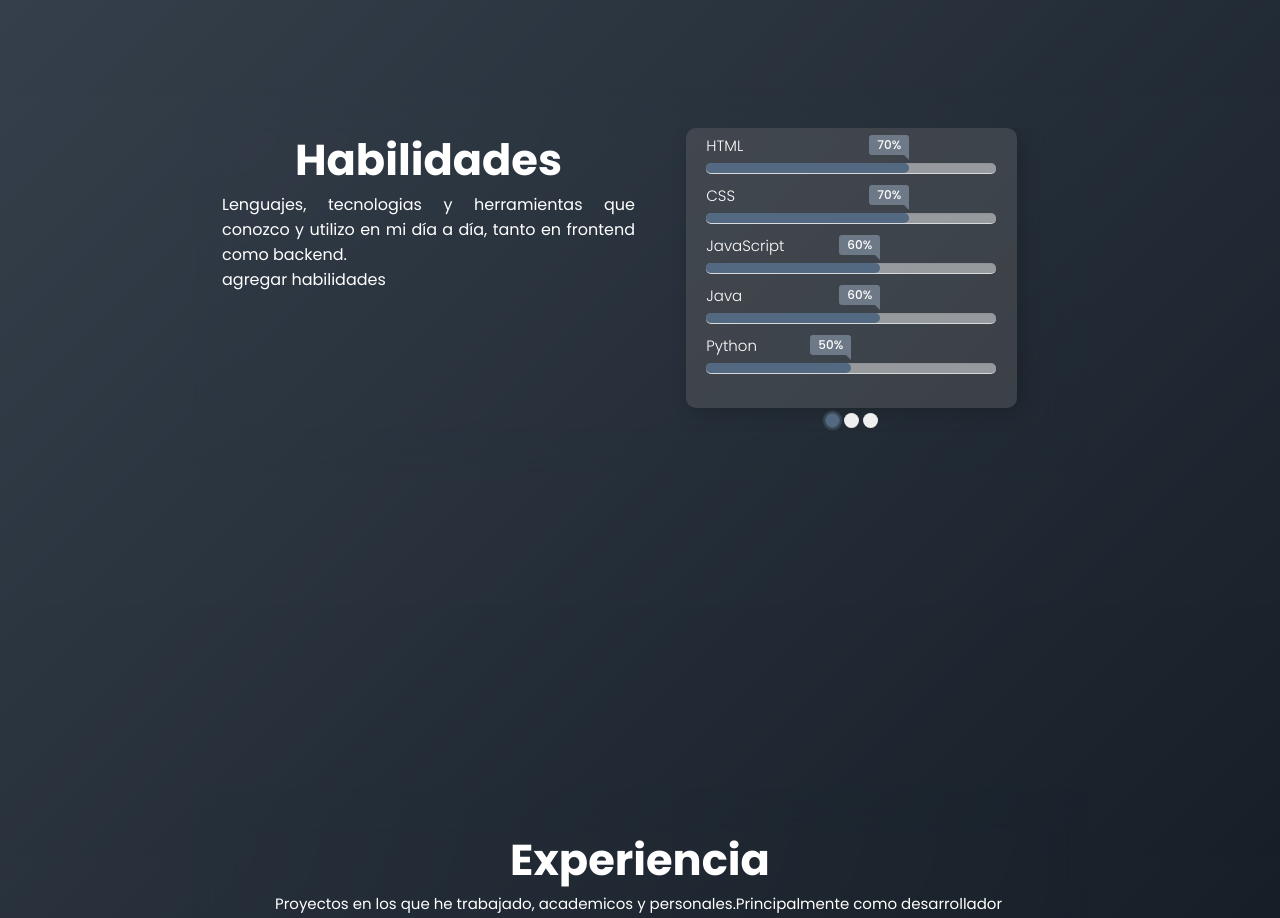
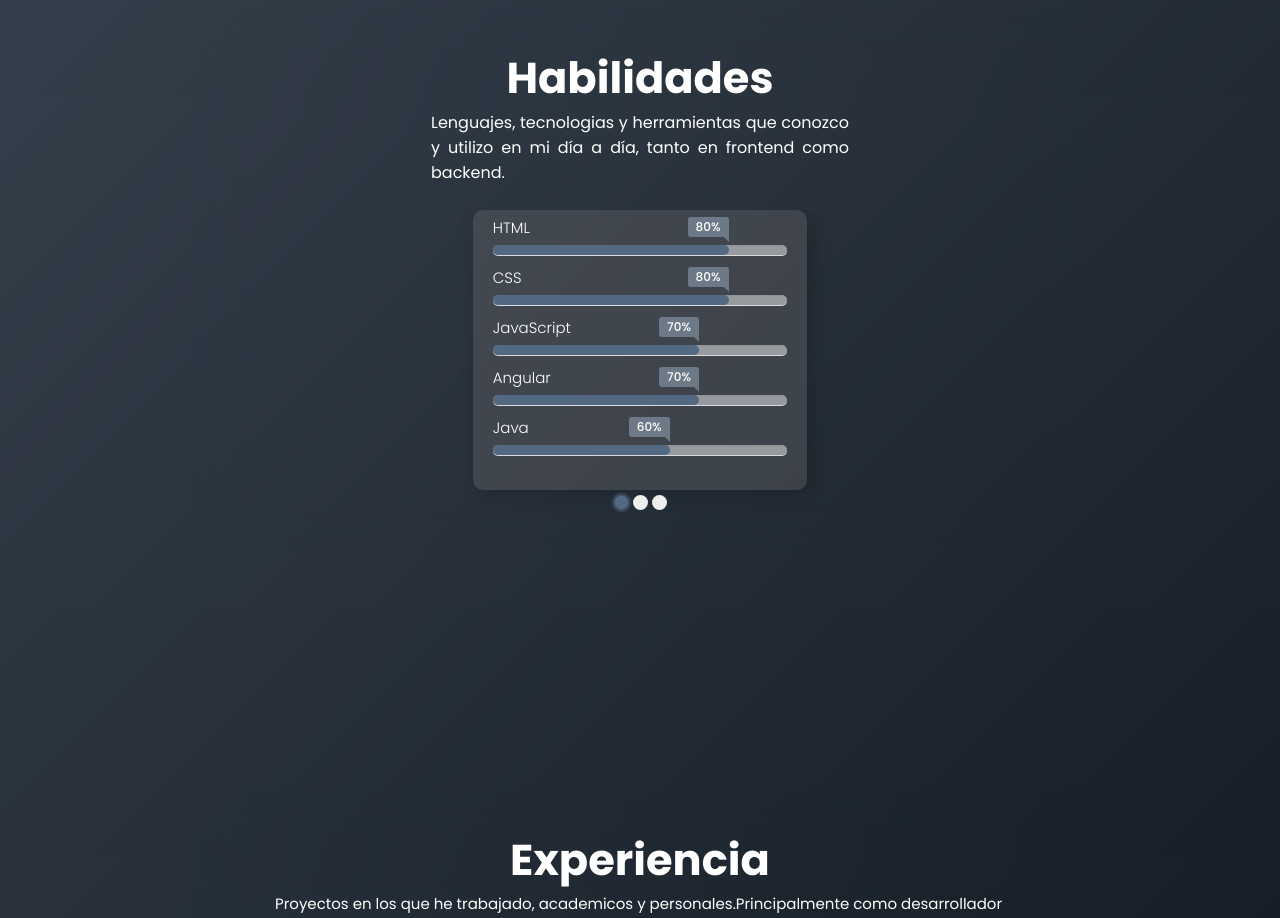
Before and after one commit to oscar-quiroz/portafolio2021, an Angular app: page / in a window 1280 px wide. Shown: the part 920-1838 px from the top of the page. Built offline with nearby package versions, Linux system fonts and the light colour scheme; a small style sheet from the web is missing.

Commit message:
arreglando habilidadees

```diff
--- a/src/app/app.component.html
+++ b/src/app/app.component.html
@@ -68,13 +68,12 @@
                 Lenguajes, tecnologias y herramientas que conozco y utilizo en
                 mi día a día, tanto en frontend como backend.
               </p>
-              <p>agregar habilidades</p>
 
               <br />
-            </div>
+              <app-grupo-habs></app-grupo-habs>
 
-            <div>
-              <app-grupo-habs></app-grupo-habs>
+
+
             </div>
           </div>
         </div>
--- a/src/app/grupo-habs/grupo-habs.component.css
+++ b/src/app/grupo-habs/grupo-habs.component.css
@@ -3,7 +3,6 @@
     min-height: 300px;
     display: flex;
     flex-direction: column;
-    justify-content: space-between;
     overflow: hidden;
 }
 
--- a/src/app/skill-bar/skill-bar.component.css
+++ b/src/app/skill-bar/skill-bar.component.css
@@ -63,22 +63,22 @@
 }
 
 .bar .progress-line.html span {
+    width: 80%;
+}
+
+.bar .progress-line.css span {
+    width: 80%;
+}
+
+.bar .progress-line.js span {
     width: 70%;
 }
 
-.bar .progress-line.css span {
+.bar .progress-line.angular span {
     width: 70%;
 }
 
-.bar .progress-line.jquery span {
-    width: 60%;
-}
-
-.bar .progress-line.python span {
-    width: 50%;
-}
-
-.bar .progress-line.mysql span {
+.bar .progress-line.java span {
     width: 60%;
 }
 
@@ -118,21 +118,21 @@
 }
 
 .progress-line.html span::after {
+    content: "80%";
+}
+
+.progress-line.css span::after {
+    content: "80%";
+}
+
+.progress-line.js span::after {
     content: "70%";
 }
 
-.progress-line.css span::after {
+.progress-line.angular span::after {
     content: "70%";
 }
 
-.progress-line.jquery span::after {
+.progress-line.java span::after {
     content: "60%";
 }
-
-.progress-line.python span::after {
-    content: "50%";
-}
-
-.progress-line.mysql span::after {
-    content: "60%";
-}
--- a/src/app/skill-bar/skill-bar.component.html
+++ b/src/app/skill-bar/skill-bar.component.html
@@ -19,7 +19,15 @@
         <div class="info">
             <span>JavaScript</span>
         </div>
-        <div class="progress-line jquery">
+        <div class="progress-line js">
+            <span></span>
+        </div>
+    </div>
+    <div class="bar">
+        <div class="info">
+            <span>Angular</span>
+        </div>
+        <div class="progress-line angular">
             <span></span>
         </div>
     </div>
@@ -27,16 +35,9 @@
         <div class="info">
             <span>Java</span>
         </div>
-        <div class="progress-line mysql">
+        <div class="progress-line java">
             <span></span>
         </div>
     </div>
-    <div class="bar">
-        <div class="info">
-            <span>Python</span>
-        </div>
-        <div class="progress-line python">
-            <span></span>
-        </div>
-    </div>
+
 </div>
```
